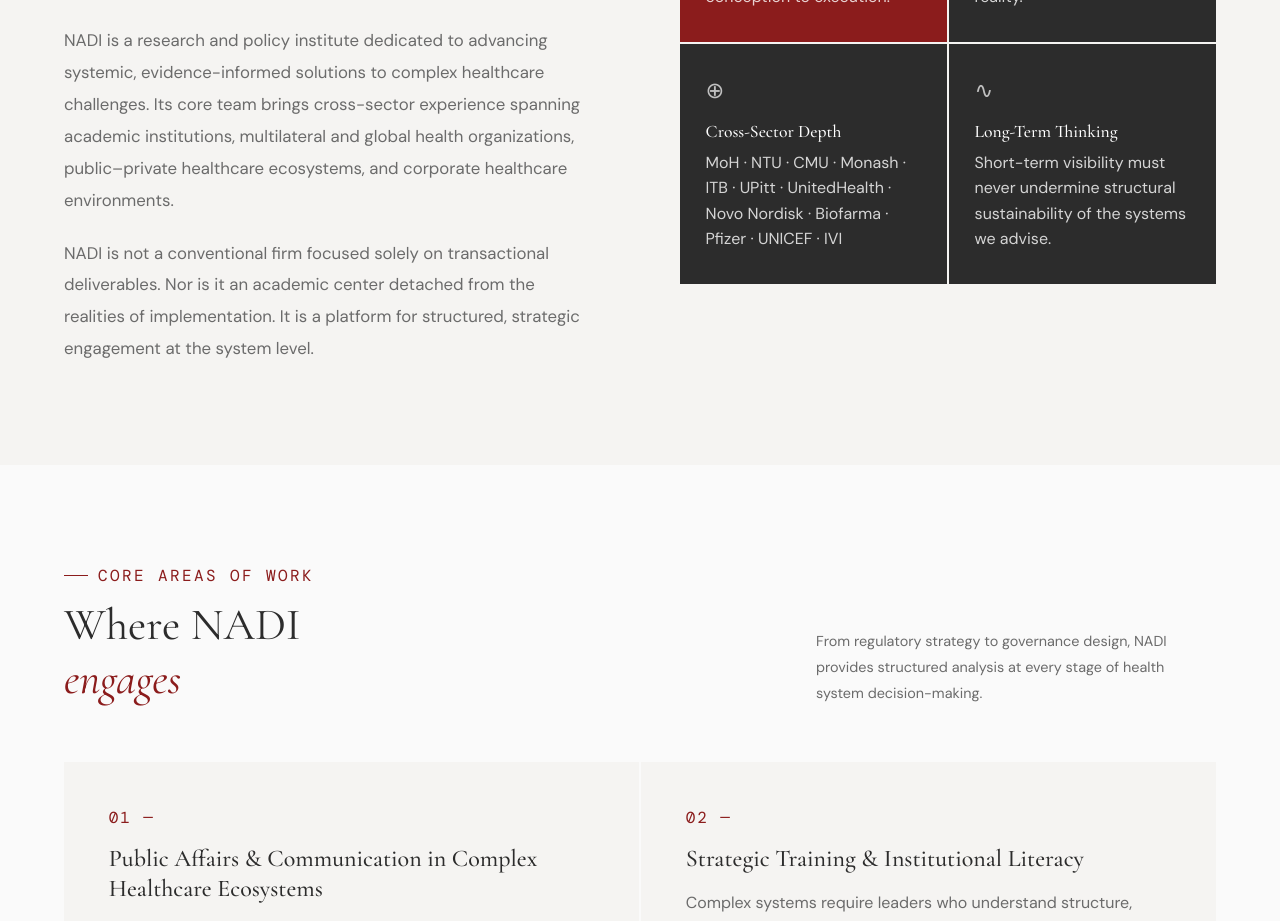
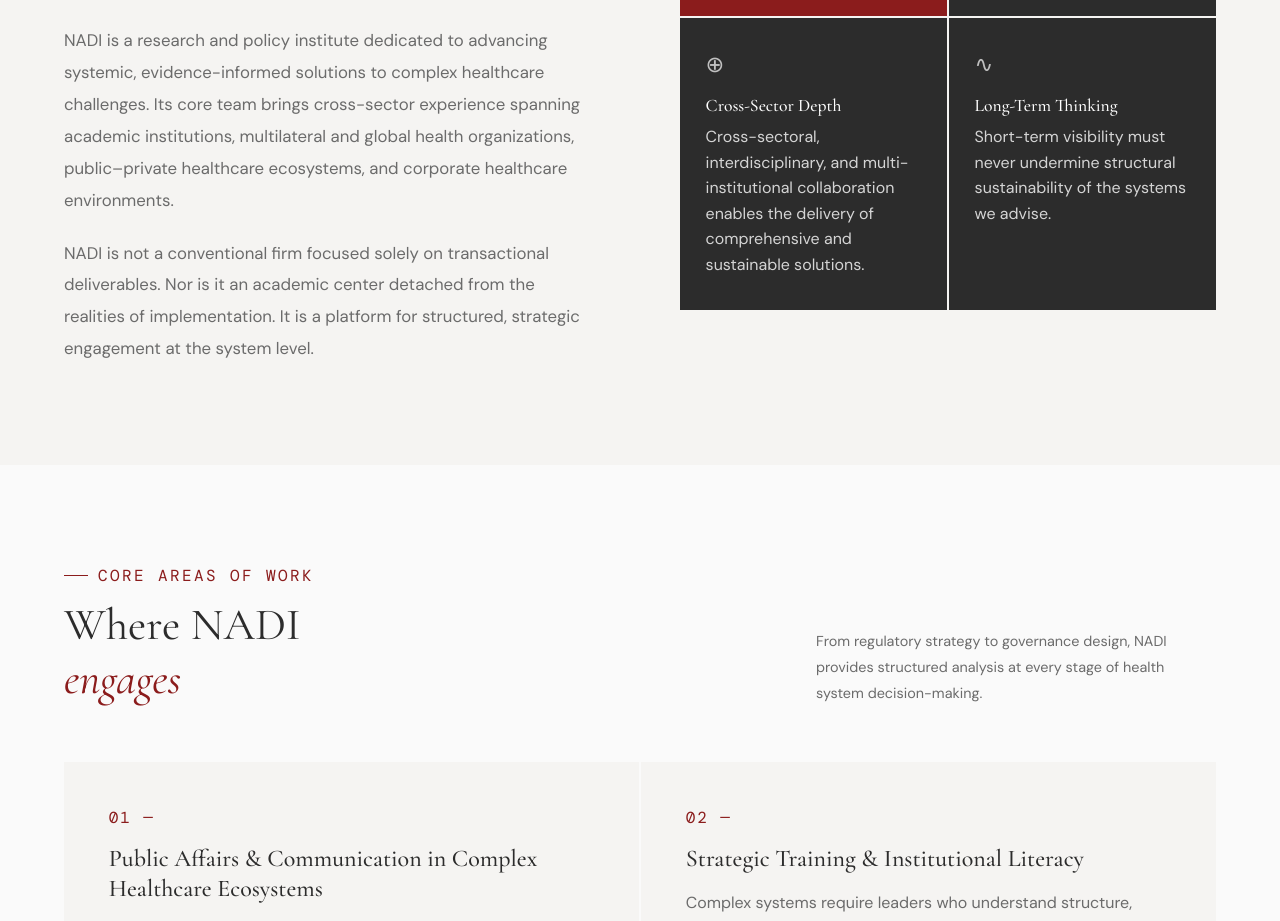
Before and after one commit to pendtiumpraz/nadi, a Next.js app: page / in a window 1280 px wide. Shown: the part 1180-2101 px from the top of the page. Built offline with nearby package versions, Linux system fonts and the light colour scheme; no server answers.

Commit message:
update Cross-Sector Depth description

```diff
--- a/src/components/About.tsx
+++ b/src/components/About.tsx
@@ -35,7 +35,7 @@
                         <div className="about-card animate-on-scroll">
                             <span className="about-card-icon">⊕</span>
                             <div className="about-card-title">Cross-Sector Depth</div>
-                            <p className="about-card-text">MoH · NTU · CMU · Monash · ITB · UPitt · UnitedHealth · Novo Nordisk · Biofarma · Pfizer · UNICEF · IVI</p>
+                            <p className="about-card-text">Cross-sectoral, interdisciplinary, and multi-institutional collaboration enables the delivery of comprehensive and sustainable solutions.</p>
                         </div>
                         <div className="about-card animate-on-scroll">
                             <span className="about-card-icon">∿</span>
```
